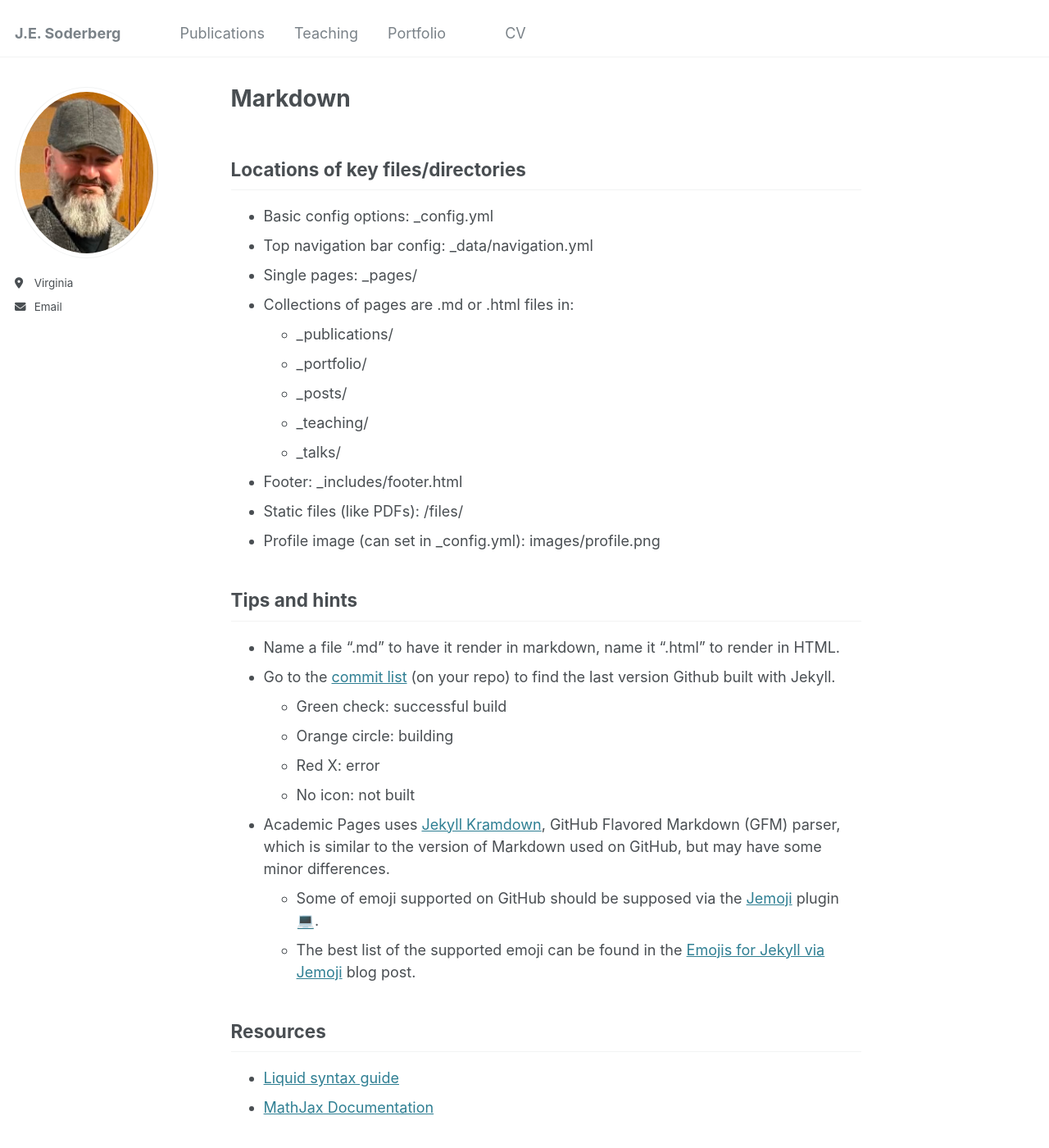
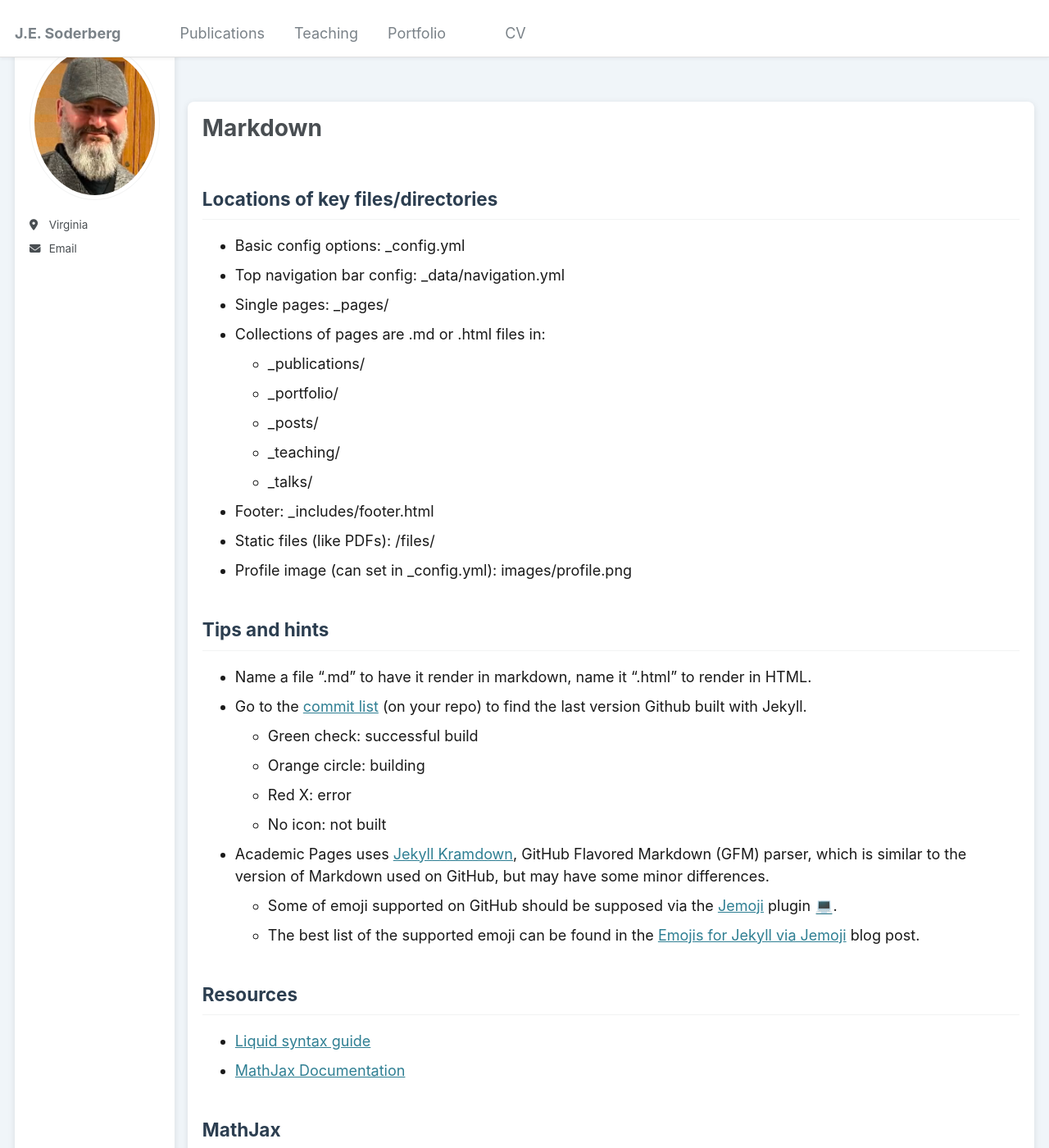
Before and after one commit to jesoderberg/github.io, a Jekyll site: the page built from _pages/markdown.md, in a window 1280 px wide and 1400 px high. Shown: the whole window at 82% size. Built offline with Jekyll 4.4.1, drawn with Linux system fonts in a browser that asks for light colours; emoji names are drawn with the system emoji font.

Commit message:
Update main.scss

```diff
--- a/assets/css/main.scss
+++ b/assets/css/main.scss
@@ -1,6 +1,5 @@
 ---
 ---
-
 /*
  *    Minimal Mistakes Jekyll Theme
  *
@@ -9,15 +8,12 @@
  *  - https://twitter.com/mmistakes
  *
 */
-
 @import "vendor/breakpoint/breakpoint"; // media query mixins
 @import "variables";
 @import "mixins";
 @import "vendor/susy/susy";
-
 @import "reset";
 @import "base";
-
 @import "utilities";
 @import "animations";
 @import "tables";
@@ -27,15 +23,57 @@
 @import "navigation";
 @import "footer";
 @import "syntax";
-
 @import "forms";
-
 @import "page";
 @import "archive";
 @import "sidebar";
-
 @import "vendor/font-awesome/fontawesome";
 @import "vendor/font-awesome/solid";
 @import "vendor/font-awesome/brands";
 @import "vendor/magnific-popup/magnific-popup";
 @import "print";
+
+/* Custom styles added after theme imports */
+body {
+    background-color: #f0f5f9; /* A soft blue-gray background */
+}
+
+.page {
+    background-color: white;
+    padding: 1em;
+    border-radius: 8px;
+    box-shadow: 0 2px 8px rgba(0,0,0,0.1);
+    margin: 1em auto;
+}
+
+.sidebar {
+    background-color: rgba(255,255,255,0.95);
+    border-radius: 8px;
+    box-shadow: 0 2px 8px rgba(0,0,0,0.1);
+    padding: 1em;
+}
+
+.masthead {
+    background-color: white;
+    border-bottom: 1px solid #e0e0e0;
+    box-shadow: 0 2px 4px rgba(0,0,0,0.05);
+}
+
+.archive {
+    background-color: white;
+    padding: 1em;
+    border-radius: 8px;
+    box-shadow: 0 2px 8px rgba(0,0,0,0.1);
+    margin: 1em 0;
+}
+
+/* Improve readability of text on new background */
+.page__content {
+    p, li {
+        color: #1a1a1a;
+    }
+
+    h1, h2, h3, h4, h5, h6 {
+        color: #2c3e50;
+    }
+}
```
